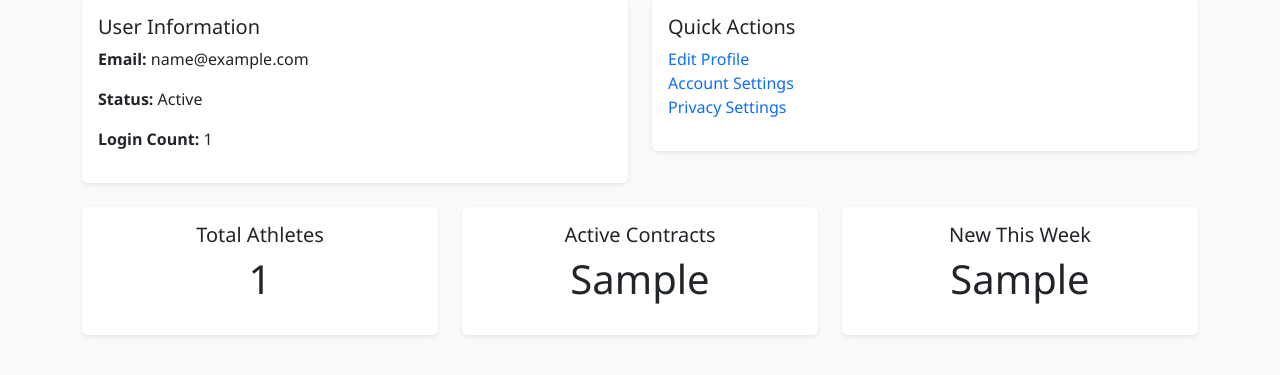
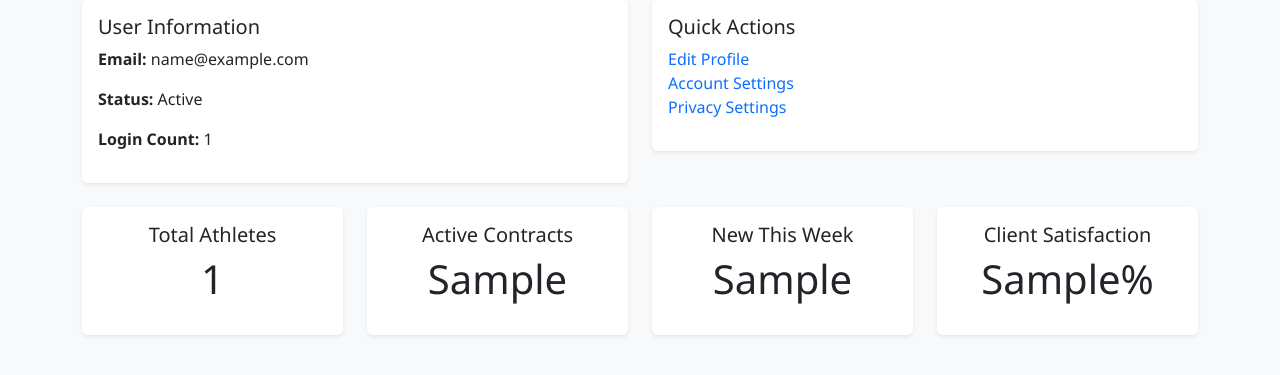
Before and after one commit to TirtheshJani/testapp, a Flask app: template templates/main/dashboard.html in a window 1280 px wide. Shown: the part 183-558 px from the top of the page. Run offline with Flask 3, Linux system fonts and the light colour scheme; a user stored in the database is signed in; tables that the repository leaves empty hold one stand-in row (values such as "Sample post"); the template is opened without the code that fills it: most values are stand-ins (such as "Sample title", 1, 10 or a date in 2020).

Commit message:
Add placeholder client satisfaction metric

```diff
--- a/app/main/routes.py
+++ b/app/main/routes.py
@@ -1,4 +1,4 @@
-from flask import render_template, request
+from flask import render_template, request, current_app
 from flask_login import current_user
 from sqlalchemy import func
 from datetime import datetime, timedelta
@@ -46,10 +46,12 @@ def dashboard():
         )
         .scalar()
     )
+    client_satisfaction = current_app.config.get('CLIENT_SATISFACTION_PERCENT', 98.7)
     return render_template(
         'main/dashboard.html',
         user_name=user_name,
         total_athletes=total_athletes,
         active_contracts=active_contracts,
         new_this_week=new_this_week,
+        client_satisfaction=client_satisfaction,
     )
--- a/app/templates/main/dashboard.html
+++ b/app/templates/main/dashboard.html
@@ -38,7 +38,7 @@
 </div>
 
 <div class="row mt-4">
-    <div class="col-md-4">
+    <div class="col-md-3">
         <div class="card text-center">
             <div class="card-body">
                 <h5 class="card-title">Total Athletes</h5>
@@ -46,7 +46,7 @@
             </div>
         </div>
     </div>
-    <div class="col-md-4">
+    <div class="col-md-3">
         <div class="card text-center">
             <div class="card-body">
                 <h5 class="card-title">Active Contracts</h5>
@@ -54,11 +54,19 @@
             </div>
         </div>
     </div>
-    <div class="col-md-4">
+    <div class="col-md-3">
         <div class="card text-center">
             <div class="card-body">
                 <h5 class="card-title">New This Week</h5>
                 <p class="display-6">{{ new_this_week }}</p>
+            </div>
+        </div>
+    </div>
+    <div class="col-md-3">
+        <div class="card text-center">
+            <div class="card-body">
+                <h5 class="card-title">Client Satisfaction</h5>
+                <p class="display-6">{{ client_satisfaction }}%</p>
             </div>
         </div>
     </div>
--- a/config.py
+++ b/config.py
@@ -22,6 +22,7 @@ class Config:
     NBA_API_TOKEN = os.environ.get("NBA_API_TOKEN")
     NFL_API_BASE_URL = os.environ.get("NFL_API_BASE_URL") or "https://api.nfl.com/v1"
     NHL_API_BASE_URL = os.environ.get("NHL_API_BASE_URL") or "https://statsapi.web.nhl.com/api/v1"
+    CLIENT_SATISFACTION_PERCENT = float(os.environ.get('CLIENT_SATISFACTION_PERCENT', '98.7'))
     ENABLE_SCHEDULER = os.environ.get('ENABLE_SCHEDULER', 'false').lower() == 'true'
 
 class DevelopmentConfig(Config):
```
Also changed, not shown: docs/phase3_notes.md (added, +5 -0 lines), templates/main/dashboard.html (+11 -3 lines), tests/test_dashboard.py (+21 -0 lines), README.md.
